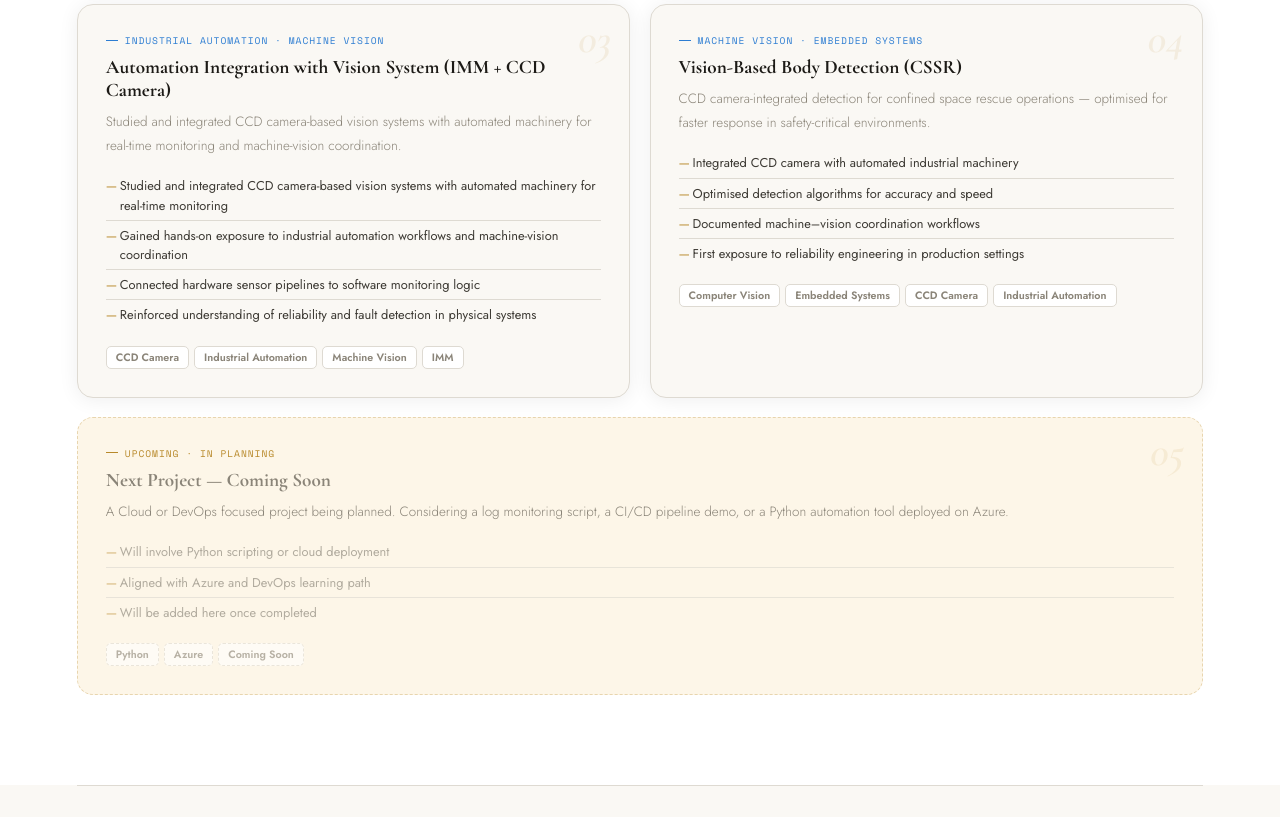
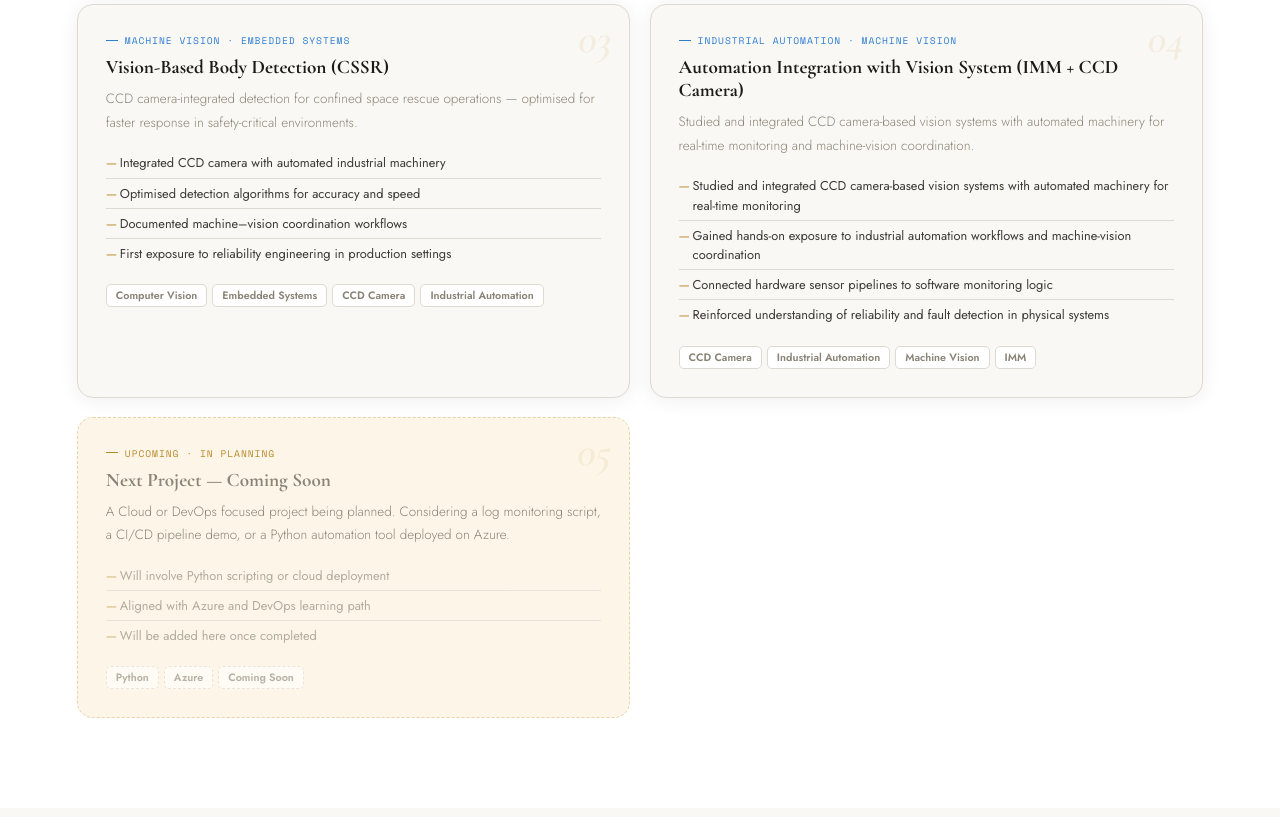
Before and after one commit to lekhasree25k/portfolio, a plain HTML site: page index.html in a window 1280 px wide. Shown: the part 2983-3800 px from the top of the page. Drawn offline with nearby package versions, Linux system fonts and the light colour scheme.

Commit message:
index.html

```diff
--- a/index.html
+++ b/index.html
@@ -605,13 +605,16 @@ footer strong { color:var(--gold2); }
   <div class="sec-eyebrow">Work</div>
   <h2 class="sec-title"><em>Projects</em></h2>
   <p class="sec-sub">Small in scale, real in intent — each taught me something about system behavior.</p>
+
   <div class="proj-grid">
 
     <!-- PROJECT 01 -->
     <div class="proj-card reveal" data-n="01">
       <div class="proj-type">Computer Vision · Safety Systems</div>
       <h3 class="proj-title">Near Miss Detection System</h3>
-      <p class="proj-desc">Real-time hazard detection that flags near-miss events before they escalate into accidents — proactive safety over reactive response.</p>
+      <p class="proj-desc">
+        Real-time hazard detection that flags near-miss events before they escalate into accidents — proactive safety over reactive response.
+      </p>
       <ul class="proj-list">
         <li>Frame-by-frame body/object detection using OpenCV</li>
         <li>Proximity threshold logic to auto-flag near-miss events</li>
@@ -619,8 +622,10 @@ footer strong { color:var(--gold2); }
         <li>Applies proactive reliability thinking — core to SRE/DevOps</li>
       </ul>
       <div class="proj-techs">
-        <span class="tech">Python</span><span class="tech">OpenCV</span>
-        <span class="tech">Computer Vision</span><span class="tech">SQL</span>
+        <span class="tech">Python</span>
+        <span class="tech">OpenCV</span>
+        <span class="tech">Computer Vision</span>
+        <span class="tech">SQL</span>
       </div>
     </div>
 
@@ -628,7 +633,9 @@ footer strong { color:var(--gold2); }
     <div class="proj-card reveal" data-n="02">
       <div class="proj-type">Industrial Automation · Python · SQL</div>
       <h3 class="proj-title">Smart Preventive Maintenance System</h3>
-      <p class="proj-desc">Tracks machine runtime in SQL, fires alerts before breakdown occurs — reducing unplanned downtime through rule-based automation.</p>
+      <p class="proj-desc">
+        Tracks machine runtime in SQL, fires alerts before breakdown occurs — reducing unplanned downtime through rule-based automation.
+      </p>
       <ul class="proj-list">
         <li>SQL database tracking machine hours and service history</li>
         <li>Rule-based threshold alerts for scheduled maintenance windows</li>
@@ -636,16 +643,43 @@ footer strong { color:var(--gold2); }
         <li>Maps directly to scheduled jobs and health checks in DevOps</li>
       </ul>
       <div class="proj-techs">
-        <span class="tech">Python</span><span class="tech">SQL</span>
-        <span class="tech">Automation</span><span class="tech">Scheduling Logic</span>
+        <span class="tech">Python</span>
+        <span class="tech">SQL</span>
+        <span class="tech">Automation</span>
+        <span class="tech">Scheduling Logic</span>
       </div>
     </div>
 
-    <!-- PROJECT 03 — NEW -->
+    <!-- PROJECT 03 -->
     <div class="proj-card reveal" data-n="03">
+      <div class="proj-type">Machine Vision · Embedded Systems</div>
+      <h3 class="proj-title">Vision-Based Body Detection (CSSR)</h3>
+      <p class="proj-desc">
+        CCD camera-integrated detection for confined space rescue operations — optimised for faster response in safety-critical environments.
+      </p>
+      <ul class="proj-list">
+        <li>Integrated CCD camera with automated industrial machinery</li>
+        <li>Optimised detection algorithms for accuracy and speed</li>
+        <li>Documented machine–vision coordination workflows</li>
+        <li>First exposure to reliability engineering in production settings</li>
+      </ul>
+      <div class="proj-techs">
+        <span class="tech">Computer Vision</span>
+        <span class="tech">Embedded Systems</span>
+        <span class="tech">CCD Camera</span>
+        <span class="tech">Industrial Automation</span>
+      </div>
+    </div>
+
+    <!-- PROJECT 04 NEW -->
+    <div class="proj-card reveal" data-n="04">
       <div class="proj-type">Industrial Automation · Machine Vision</div>
-      <h3 class="proj-title">Automation Integration with Vision System (IMM + CCD Camera)</h3>
-      <p class="proj-desc">Studied and integrated CCD camera-based vision systems with automated machinery for real-time monitoring and machine-vision coordination.</p>
+      <h3 class="proj-title">
+        Automation Integration with Vision System (IMM + CCD Camera)
+      </h3>
+      <p class="proj-desc">
+        Studied and integrated CCD camera-based vision systems with automated machinery for real-time monitoring and machine-vision coordination.
+      </p>
       <ul class="proj-list">
         <li>Studied and integrated CCD camera-based vision systems with automated machinery for real-time monitoring</li>
         <li>Gained hands-on exposure to industrial automation workflows and machine-vision coordination</li>
@@ -653,33 +687,20 @@ footer strong { color:var(--gold2); }
         <li>Reinforced understanding of reliability and fault detection in physical systems</li>
       </ul>
       <div class="proj-techs">
-        <span class="tech">CCD Camera</span><span class="tech">Industrial Automation</span>
-        <span class="tech">Machine Vision</span><span class="tech">IMM</span>
+        <span class="tech">CCD Camera</span>
+        <span class="tech">Industrial Automation</span>
+        <span class="tech">Machine Vision</span>
+        <span class="tech">IMM</span>
       </div>
     </div>
 
-    <!-- PROJECT 04 (was 03) -->
-    <div class="proj-card reveal" data-n="04">
-      <div class="proj-type">Machine Vision · Embedded Systems</div>
-      <h3 class="proj-title">Vision-Based Body Detection (CSSR)</h3>
-      <p class="proj-desc">CCD camera-integrated detection for confined space rescue operations — optimised for faster response in safety-critical environments.</p>
-      <ul class="proj-list">
-        <li>Integrated CCD camera with automated industrial machinery</li>
-        <li>Optimised detection algorithms for accuracy and speed</li>
-        <li>Documented machine–vision coordination workflows</li>
-        <li>First exposure to reliability engineering in production settings</li>
-      </ul>
-      <div class="proj-techs">
-        <span class="tech">Computer Vision</span><span class="tech">Embedded Systems</span>
-        <span class="tech">CCD Camera</span><span class="tech">Industrial Automation</span>
-      </div>
-    </div>
-
-    <!-- PROJECT 05 — UPCOMING (was 04), now spans full width -->
-    <div class="proj-card upcoming reveal" data-n="05" style="grid-column:1/-1;">
+    <!-- PROJECT 05 -->
+    <div class="proj-card upcoming reveal" data-n="05">
       <div class="proj-type gold-type">Upcoming · In Planning</div>
       <h3 class="proj-title muted-title">Next Project — Coming Soon</h3>
-      <p class="proj-desc">A Cloud or DevOps focused project being planned. Considering a log monitoring script, a CI/CD pipeline demo, or a Python automation tool deployed on Azure.</p>
+      <p class="proj-desc">
+        A Cloud or DevOps focused project being planned. Considering a log monitoring script, a CI/CD pipeline demo, or a Python automation tool deployed on Azure.
+      </p>
       <ul class="proj-list">
         <li class="dim">Will involve Python scripting or cloud deployment</li>
         <li class="dim">Aligned with Azure and DevOps learning path</li>
@@ -694,9 +715,6 @@ footer strong { color:var(--gold2); }
 
   </div>
 </section>
-
-<div class="divider"></div>
-
 <!-- EXPERIENCE -->
 <section id="experience">
   <div class="sec-eyebrow">Experience</div>
```
